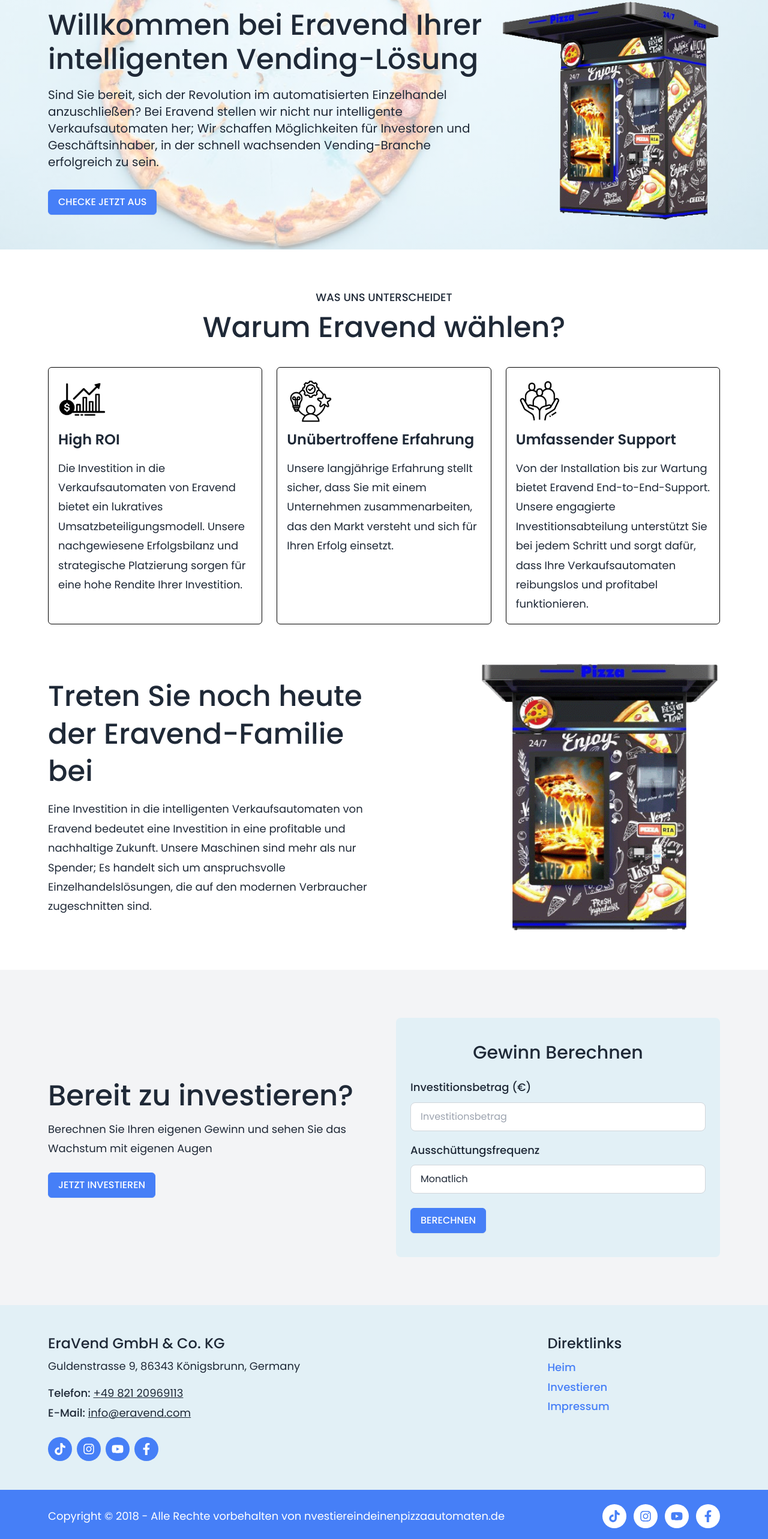
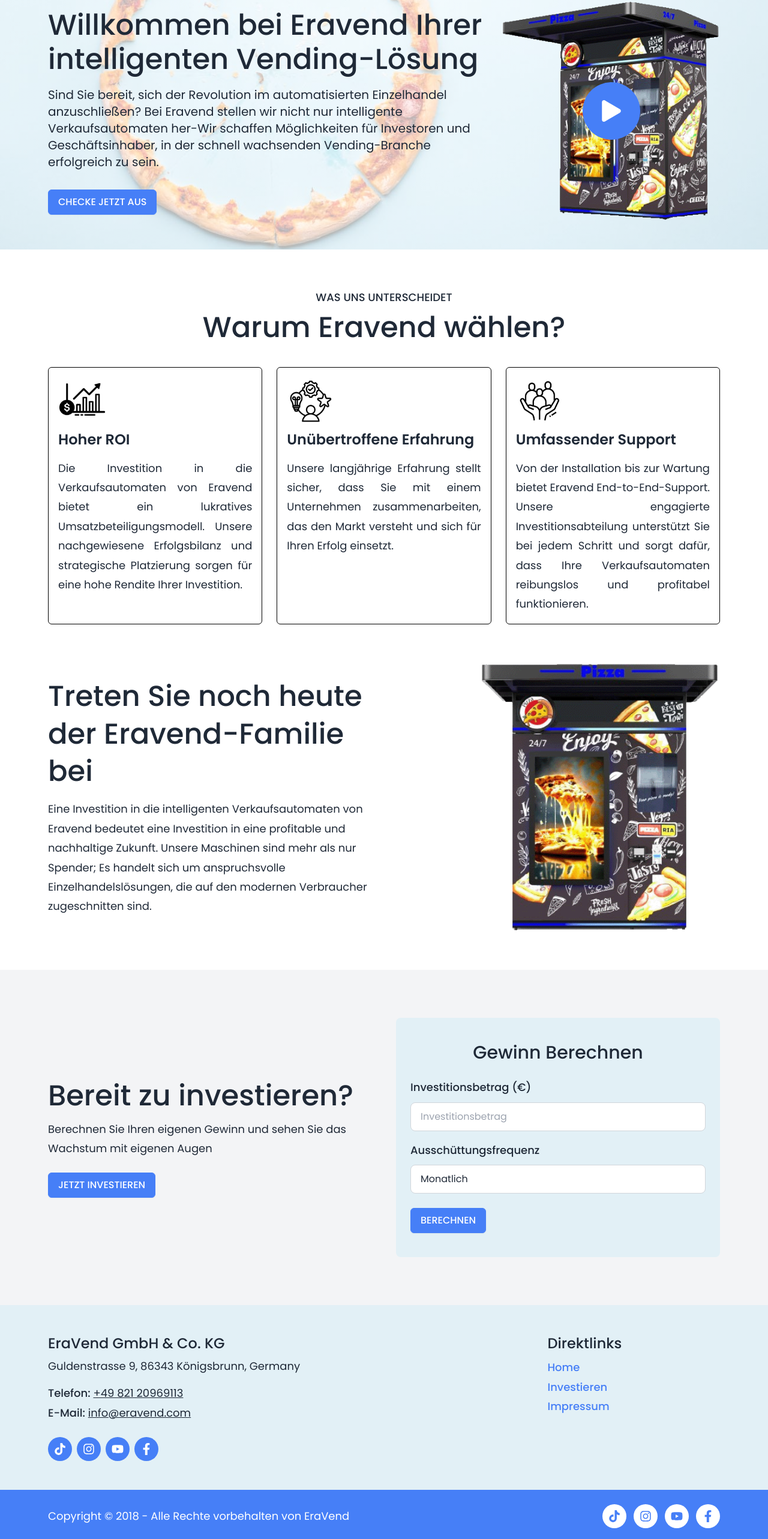
Before and after one commit to Ashik-Himel/eravend-client, a React (Vite) app: page / in a window 1280 px wide. Shown: the part 140-2706 px from the top of the page at 60% size. Built offline with nearby package versions, Linux system fonts and the light colour scheme; no server answers.

Commit message:
youtube video added and updated some contents

```diff
--- a/src/components/contract/ContractPaper.jsx
+++ b/src/components/contract/ContractPaper.jsx
@@ -19,11 +19,10 @@
   const nid = searchParams.get('nid');
   const idDate = searchParams.get('date');
   const idAuthority = searchParams.get('authority');
-  // const b2b = searchParams.get('b2b');
 
   const generatePDF = () => {
     setBtnLoading(true);
-    axiosPublic(`/api/contract-id?email=${email}`)
+    axiosPublic.post(`/api/contract-id?email=${email}`)
       .then(res => {
         let url = window.location.href;
         url = url.replace('contract', 'contract-pdf');
@@ -214,7 +213,7 @@
             <p className="mt-4">Mit der Unterschrift wird bestätigt, die Widerrufserklärung zur Kenntnis genommen zu haben, dass keine finanziellen Schwierigkeiten durch die Investition eintreten und den Allgemeinen Geschäftsbedingungen der EraVend GmbH & Co. KG zugestimmt wird.</p>
             <p>Der Investor muss keine Befüllarbeiten oder Service an den Automaten durchführen. Die gesamte Verwaltung, Befüllung und der Service werden von der EraVend GmbH & Co. KG übernommen.</p>
             <p className="mt-4"><span className="font-medium">Wichtiger Hinweis:</span> Dieses Investitionsangebot richtet sich ausschließlich an gewerbliche Investoren. Private Anleger sind von der Investition ausgeschlossen.</p>
-            <p>{idAuthority}, {format(idDate, "dd MMM, yyyy")}</p>
+            <p>Augsburg, {format(new Date(), "hh:mm aa :: dd MMM, yyyy")}</p>
           </div>
 
           <div className="mt-10 flex flex-wrap justify-start items-center gap-2">
--- a/src/components/footer/Footer.jsx
+++ b/src/components/footer/Footer.jsx
@@ -29,7 +29,7 @@
               <div className="w-[140px] md:mx-auto">
                 <h4 className="text-2xl font-medium mb-2">Direktlinks</h4>
                 <div className="flex flex-col items-start">
-                  <Link to='/' className="text-primary font-medium">Heim</Link>
+                  <Link to='/' className="text-primary font-medium">Home</Link>
                   <Link to="/invest" className="text-primary font-medium">Investieren</Link>
                   <Link to="/imprint" className="text-primary font-medium">Impressum</Link>
                 </div>
@@ -41,7 +41,7 @@
       <section className="bg-primary py-6">
         <div className="container">
           <div className="flex flex-col md:flex-row justify-between items-start md:items-center gap-6 text-start md:text-center sm:text-left">
-            <p className="text-white !leading-[1.5]">Copyright &copy; 2018 - Alle Rechte vorbehalten von nvestiereindeinenpizzaautomaten.de</p>
+            <p className="text-white !leading-[1.5]">Copyright &copy; 2018 - Alle Rechte vorbehalten von EraVend</p>
             <div className="flex gap-3">
               <a className="bg-white text-primary w-10 h-10 rounded-full flex justify-center items-center text-xl" href="https://www.tiktok.com/@derpizzamat" target="_blank" rel="noopener noreferrer"><FaTiktok /></a>
               <a className="bg-white text-primary w-10 h-10 rounded-full flex justify-center items-center text-xl" href="https://www.instagram.com/derpizzamat" target="_blank" rel="noopener noreferrer"><FaInstagram /></a>
--- a/src/components/header/Header.jsx
+++ b/src/components/header/Header.jsx
@@ -1,5 +1,5 @@
-import { FaArrowLeft } from "react-icons/fa";
-import { FaXmark, FaBars  } from "react-icons/fa6";
+import { FaArrowLeft, FaPlay } from "react-icons/fa";
+import { FaXmark, FaBars } from "react-icons/fa6";
 import { Link, NavLink, useLocation } from "react-router-dom";
 import logo from "../../assets/logo.png";
 import machine from "../../assets/machine.png";
@@ -10,6 +10,7 @@
   const { pathname } = useLocation();
   const { readySectionRef, user, userRole, userLoaded } = useContextProvider();
   const [drawerShow, setDrawerShow] = useState(false);
+  const [videoShow, setVideoShow] = useState(false);
 
   const handleButtonClick = () => {
     window.scrollTo({
@@ -48,11 +49,23 @@
         <section className={`py-8 md:py-12 2xl:py-20 flex flex-col md:flex-row justify-between items-center gap-8 ${pathname === "/" ? "flex" : "hidden"}`}>
           <div className="w-full md:w-4/6" data-aos="fade-up">
             <h1 className="text-3xl xl:text-5xl 2xl:text-6xl font-medium mb-4 !leading-[1.4] xl:!leading-[1.2]">Willkommen bei Eravend Ihrer intelligenten Vending-Lösung</h1>
-            <p className="xl:text-xl mb-8">Sind Sie bereit, sich der Revolution im automatisierten Einzelhandel anzuschließen? Bei Eravend stellen wir nicht nur intelligente Verkaufsautomaten her; Wir schaffen Möglichkeiten für Investoren und Geschäftsinhaber, in der schnell wachsenden Vending-Branche erfolgreich zu sein.</p>
+            <p className="xl:text-xl mb-8">Sind Sie bereit, sich der Revolution im automatisierten Einzelhandel anzuschließen? Bei Eravend stellen wir nicht nur intelligente Verkaufsautomaten her-Wir schaffen Möglichkeiten für Investoren und Geschäftsinhaber, in der schnell wachsenden Vending-Branche erfolgreich zu sein.</p>
             <button type="button" className="btn btn-primary" onClick={handleButtonClick}>Checke Jetzt Aus</button>
           </div>
-          <div className="w-full md:w-2/6">
-            <img src={machine} alt="Machine Bild" className="w-full max-w-[350px] xl:max-w-[500px] mx-auto md:ml-auto md:mr-0" data-aos="fade-left" />
+          <div className="w-full md:w-2/6 relative">
+            <img src={machine} alt="Machine Bild" className="w-full max-w-[350px] xl:max-w-[500px] mx-auto md:ml-auto md:mr-0" />
+            <div className="bg-primary w-24 h-24 rounded-full absolute left-1/2 top-1/2 -translate-x-1/2 -translate-y-1/2 text-4xl text-white flex justify-center items-center cursor-pointer select-none" onClick={() => setVideoShow(true)}>
+              <FaPlay />
+            </div>
+          </div>
+        </section>
+
+        <section className={`fixed inset-0 bg-[rgba(0,0,0,0.8)] z-50 ${videoShow ? "block" : "hidden"}`}>
+          <div className="container flex justify-center items-center h-full">
+            <div className="text-5xl text-white absolute top-6 right-6 cursor-pointer select-none" onClick={()=> setVideoShow(false)}>
+              <FaXmark />
+            </div>
+            <iframe className="w-full max-w-[700px] mx-auto aspect-video" src="https://www.youtube.com/embed/h99kmY2mUJo?si=H8VS-aUJA4mpxmDZ" allowfullscreen></iframe>
           </div>
         </section>
       </div>
--- a/src/components/home/FeatureSection.jsx
+++ b/src/components/home/FeatureSection.jsx
@@ -12,18 +12,18 @@
         <div className="grid grid-cols-1 md:grid-cols-4 lg:grid-cols-3 gap-6">
           <div className="border border-black rounded-md p-4 md:col-span-2 lg:col-span-1" data-aos="fade-up">
             <img src={highROI} alt="High Roi Bild" className="w-[80px] mb-2 2xl:mb-4" />
-            <h3 className="text-2xl 2xl:text-3xl font-semibold mb-4 2xl:mb-6">High ROI</h3>
-            <p>Die Investition in die Verkaufsautomaten von Eravend bietet ein lukratives Umsatzbeteiligungsmodell. Unsere nachgewiesene Erfolgsbilanz und strategische Platzierung sorgen für eine hohe Rendite Ihrer Investition.</p>
+            <h3 className="text-2xl 2xl:text-3xl font-semibold mb-4 2xl:mb-6">Hoher ROI</h3>
+            <p className="text-justify">Die Investition in die Verkaufsautomaten von Eravend bietet ein lukratives Umsatzbeteiligungsmodell. Unsere nachgewiesene Erfolgsbilanz und strategische Platzierung sorgen für eine hohe Rendite Ihrer Investition.</p>
           </div>
           <div className="border border-black rounded-md p-4 md:col-span-2 lg:col-span-1" data-aos="fade-up">
             <img src={experience} alt="Unübertroffene Erfahrung Bild" className="w-[80px] mb-2 2xl:mb-4" />
             <h3 className="text-2xl 2xl:text-3xl font-semibold mb-4 2xl:mb-6">Unübertroffene Erfahrung</h3>
-            <p>Unsere langjährige Erfahrung stellt sicher, dass Sie mit einem Unternehmen zusammenarbeiten, das den Markt versteht und sich für Ihren Erfolg einsetzt.</p>
+            <p className="text-justify">Unsere langjährige Erfahrung stellt sicher, dass Sie mit einem Unternehmen zusammenarbeiten, das den Markt versteht und sich für Ihren Erfolg einsetzt.</p>
           </div>
           <div className="border border-black rounded-md p-4 md:col-span-2 lg:col-span-1 md:col-start-2 lg:col-start-auto" data-aos="fade-up">
             <img src={support} alt="Umfassender Support Bild" className="w-[80px] mb-2 2xl:mb-4" />
             <h3 className="text-2xl 2xl:text-3xl font-semibold mb-4 2xl:mb-6">Umfassender Support</h3>
-            <p>Von der Installation bis zur Wartung bietet Eravend End-to-End-Support. Unsere engagierte Investitionsabteilung unterstützt Sie bei jedem Schritt und sorgt dafür, dass Ihre Verkaufsautomaten reibungslos und profitabel funktionieren.</p>
+            <p className="text-justify">Von der Installation bis zur Wartung bietet Eravend End-to-End-Support. Unsere engagierte Investitionsabteilung unterstützt Sie bei jedem Schritt und sorgt dafür, dass Ihre Verkaufsautomaten reibungslos und profitabel funktionieren.</p>
           </div>
         </div>
       </div>
--- a/src/context/ContextProvider.jsx
+++ b/src/context/ContextProvider.jsx
@@ -17,7 +17,7 @@
     const unSubscribe = onAuthStateChanged(auth, user => {
       setUser(user);
       if (user?.email) {
-        axiosPublic.get(`/api/user-role?email=${user.email}`, {withCredentials: true})
+        axiosPublic.get(`/api/user-role?email=${user.email}`)
           .then(res => {
             setUserRole(res.data?.role);
             setUserLoaded(true);
--- a/src/pages/ContractPDF.jsx
+++ b/src/pages/ContractPDF.jsx
@@ -15,7 +15,6 @@
   const nid = searchParams.get('nid');
   const idDate = searchParams.get('date');
   const idAuthority = searchParams.get('authority');
-  // const b2b = searchParams.get('b2b');
 
   return (
     <div>
@@ -154,7 +153,7 @@
         <p className="mt-4">Mit der Unterschrift wird bestätigt, die Widerrufserklärung zur Kenntnis genommen zu haben, dass keine finanziellen Schwierigkeiten durch die Investition eintreten und den Allgemeinen Geschäftsbedingungen der EraVend GmbH & Co. KG zugestimmt wird.</p>
         <p>Der Investor muss keine Befüllarbeiten oder Service an den Automaten durchführen. Die gesamte Verwaltung, Befüllung und der Service werden von der EraVend GmbH & Co. KG übernommen.</p>
         <p className="mt-4"><span className="font-medium">Wichtiger Hinweis:</span> Dieses Investitionsangebot richtet sich ausschließlich an gewerbliche Investoren. Private Anleger sind von der Investition ausgeschlossen.</p>
-        <p>{idAuthority}, {format(idDate, "dd MMM, yyyy")}</p>
+        <p>Augsburg, {format(new Date(), "hh:mm aa :: dd MMM, yyyy")}</p>
       </div>
 
       <div className="mt-10 flex flex-wrap justify-start items-center gap-2">
--- a/src/pages/Login.jsx
+++ b/src/pages/Login.jsx
@@ -44,7 +44,7 @@
 
     signInWithEmailAndPassword(auth, e.target.email.value, e.target.password.value)
       .then((userCredential) => {
-        axiosPublic.get(`/api/user-role?email=${e.target.email.value}`, {withCredentials: true})
+        axiosPublic.get(`/api/user-role?email=${e.target.email.value}`)
           .then(res => {
             setUser(userCredential.user);
             setUserRole(res.data?.role);
```
Also changed, not shown: src/components/invest/InvestForm.jsx (+1 -8 lines), src/pages/SubmitContract.jsx (+4 -3 lines), src/pages/admin/ContractDetails.jsx (+4 -3 lines).
